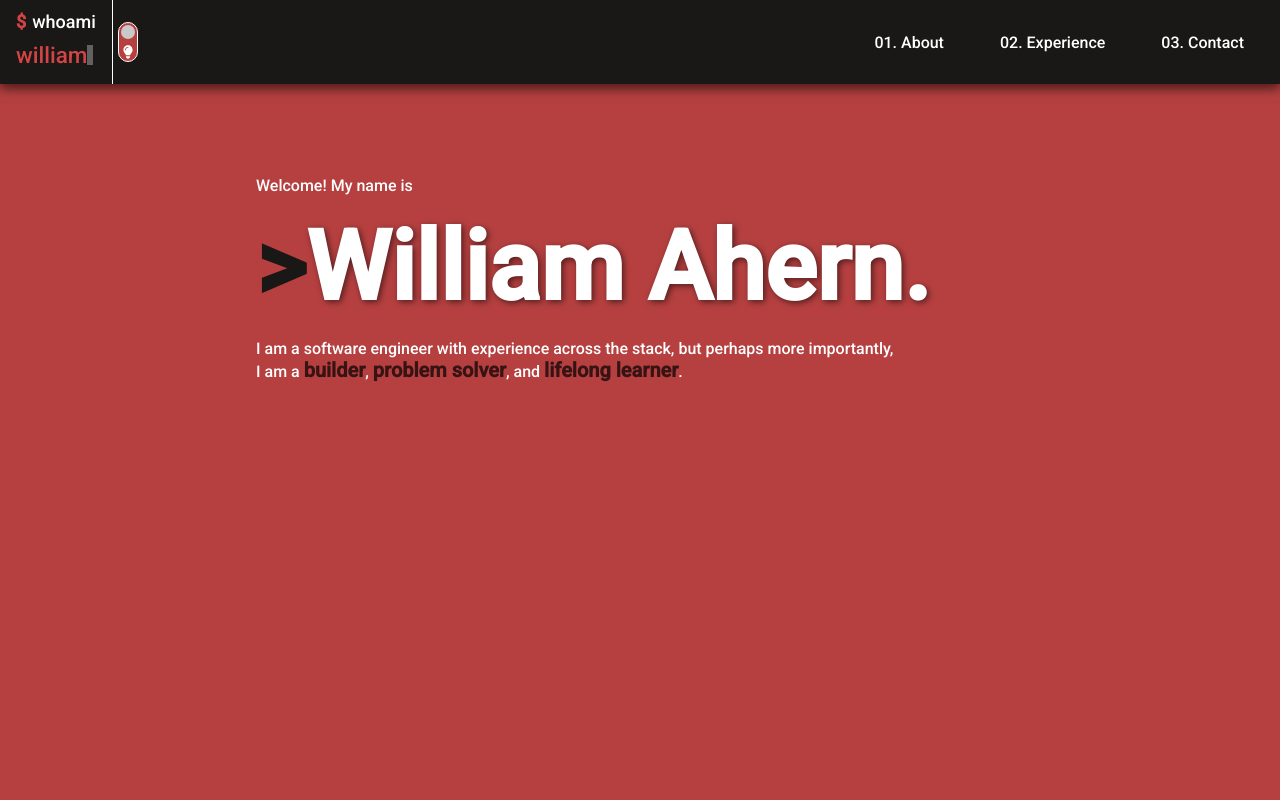
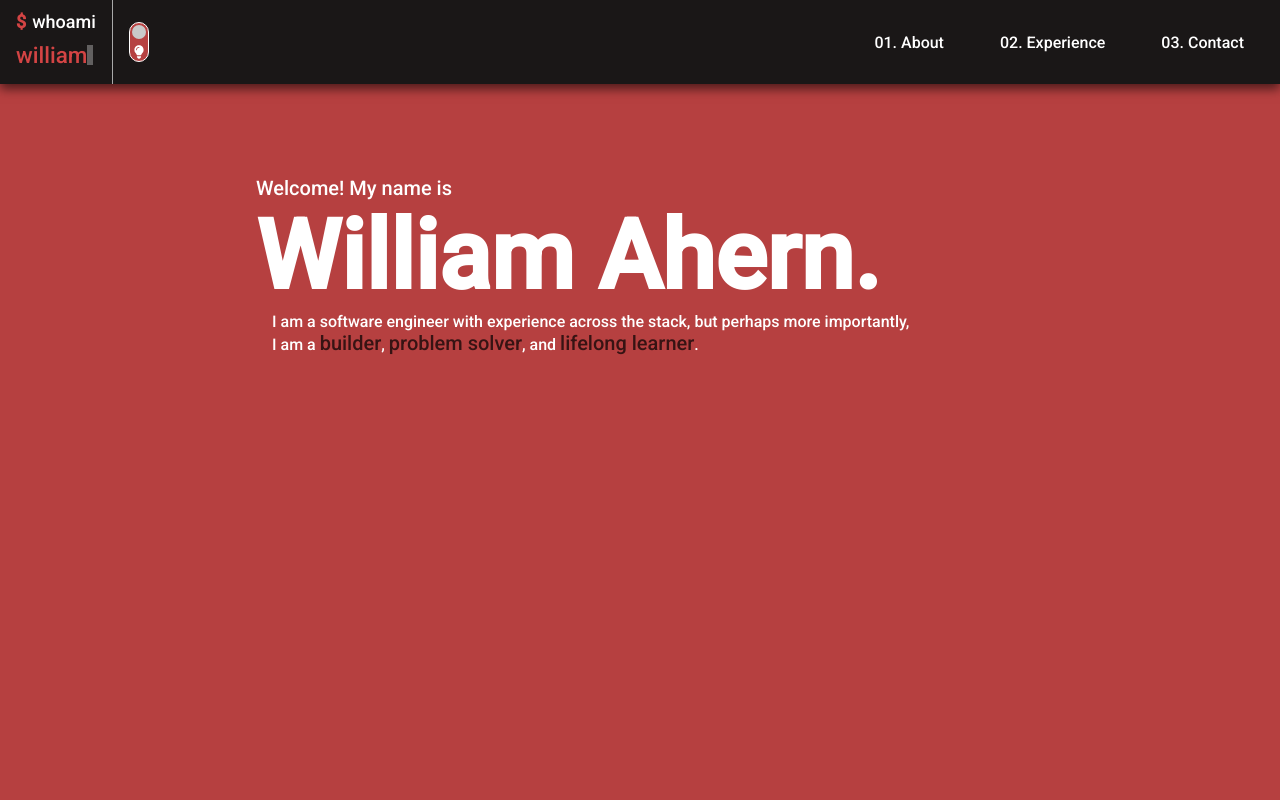
Before and after one commit to wi11ahern/who-am-i, a React (Vite) app: page / in a window 1280 px wide. Shown: the top 800 px of the page. Built offline with nearby package versions, Linux system fonts and the light colour scheme.

Commit message:
Add dark theme styles

```diff
--- a/index.html
+++ b/index.html
@@ -29,7 +29,7 @@
     <link rel="manifest" href="/site.webmanifest" />
     <title>William Ahern</title>
   </head>
-  <body>
+  <body id="body">
     <div id="root"></div>
     <script type="module" src="/src/main.tsx"></script>
   </body>
--- a/src/App.tsx
+++ b/src/App.tsx
@@ -1,9 +1,13 @@
 import About from "./components/about/about";
 import Greeting from "./components/greeting/greeting";
 import Header from "./components/layout/header";
-
+import { useSelector } from "react-redux";
+import { RootState } from "./store/store";
 
 function App() {
+  const theme = useSelector((state: RootState) => state.ui.theme);
+  document.getElementById("body")!.className = theme;
+
   return (
     <>
       <Header />
--- a/src/components/greeting/greeting.module.css
+++ b/src/components/greeting/greeting.module.css
@@ -8,32 +8,32 @@
 }
 
 .greeting-top {
-  margin-bottom: 1rem;
+  /* margin-bottom: 1rem; */
+  font-size: 1.25rem;
   background-color: transparent;
 }
 
 .name {
   background-color: transparent;
-  margin: 0;
   font-size: 6rem;
   text-align: left;
-  text-shadow: 2px 2px 6px rgba(0, 0, 0, 0.557);
-  margin-bottom: 1rem;
 }
 
-.bracket {
-  color: var(--black);
-  text-shadow: none;
+.name.dark {
+  color: var(--red-alt);
 }
 
 .greeting-bot {
   margin-top: 0;
+  margin-left: 16px;
   background-color: transparent;
 }
 
 .greeting-bot span {
-  /* text-shadow: 2px 2px 2px rgba(0, 0, 0, 0.322); */
   color: rgba(0, 0, 0, 0.699);
-  font-weight: bold;
   font-size: 1.25rem;
 }
+
+.greeting-bot.dark span {
+  color: var(--red-alt);
+}
--- a/src/components/greeting/greeting.tsx
+++ b/src/components/greeting/greeting.tsx
@@ -1,20 +1,25 @@
+import { useSelector } from "react-redux";
+import { RootState } from "../../store/store";
 import Card from "../ui/card";
 import styles from "./greeting.module.css";
 
 interface Props {}
 
 const Greeting = (props: Props) => {
+  const theme = useSelector((state: RootState) => state.ui.theme);
+
   return (
     <Card className={styles.greeting}>
       <p className={styles["greeting-top"]}>Welcome! My name is</p>
-      <h1 className={styles.name}>
-        <span className={styles.bracket}>&gt;</span>William Ahern.
+      <h1 className={`${styles.name} ${styles[theme]}`}>
+        {/* <span className={`${styles.bracket} ${styles[theme]}`}>&gt;</span> */}
+        William Ahern.
       </h1>
-      <p>
+      <p className={`${styles["greeting-bot"]} ${styles[theme]}`}>
         I am a software engineer with experience across the stack, but perhaps
         more importantly,
       </p>
-      <p className={styles["greeting-bot"]}>
+      <p className={`${styles["greeting-bot"]} ${styles[theme]}`}>
         I am a <span>builder</span>, <span>problem solver</span>, and{" "}
         <span>lifelong learner</span>.
       </p>
--- a/src/components/layout/header.module.css
+++ b/src/components/layout/header.module.css
@@ -6,12 +6,20 @@
   display: flex;
   position: fixed;
   top: 0px;
-  transition: all 0.5s cubic-bezier(0.4, 0, 0.2, 1);
+  transition: all 0.5s ease;
   height: 5.25rem;
   align-items: center;
 }
 
+.header.dark {
+  box-shadow: none;
+  box-shadow: 0 1px 0px var(--grey);
+}
+
 .hide {
   height: 0;
-  transition: all 0.5s cubic-bezier(0.4, 0, 0.2, 1);
 }
+
+.hide.dark {
+  border-bottom: none;
+}
--- a/src/components/layout/header.tsx
+++ b/src/components/layout/header.tsx
@@ -1,4 +1,6 @@
+import { useSelector } from "react-redux";
 import useScrollDirection from "../../hooks/useScrollDirection";
+import { RootState } from "../../store/store";
 import ThemeToggle from "../theme-toggle/theme-toggle";
 import styles from "./header.module.css";
 import MainNav from "./main-nav";
@@ -7,11 +9,12 @@ import WhoAmILogo from "./whoami-logo";
 const Header = () => {
   const scrollDirection = useScrollDirection();
   const headerScrollClass = scrollDirection === "down" ? styles["hide"] : "";
-  console.log("Updating header");
-  console.log(headerScrollClass);
+  const theme = useSelector((state: RootState) => state.ui.theme);
 
   return (
-    <header className={`${styles.header} ${headerScrollClass}`}>
+    <header
+      className={`${styles.header} ${headerScrollClass} ${styles[theme]}`}
+    >
       <WhoAmILogo />
       <ThemeToggle />
       <MainNav />
--- a/src/components/layout/whoami-logo.module.css
+++ b/src/components/layout/whoami-logo.module.css
@@ -5,8 +5,8 @@
 
 .terminal {
   padding: 10px;
-  background-color: rgb(26, 23, 23);
-  border-right: solid 1px white;
+  background-color: var(--black);
+  border-right: solid 1px var(--grey);
   color: white;
   min-width: 5.5rem;
   height: 100%;
@@ -41,7 +41,7 @@
   content: "";
   width: 6px;
   height: 20px;
-  background: #a9a9a9;
+  background: var(--grey);
   display: inline-block;
   animation: cursor-blink 1.5s steps(2) infinite;
 }
--- a/src/components/theme-toggle/theme-toggle.module.css
+++ b/src/components/theme-toggle/theme-toggle.module.css
@@ -1,6 +1,6 @@
 /* The switch - the box around the slider */
 .switch {
-  margin: auto 5px;
+  margin: auto 1rem auto 1rem;
   position: relative;
   display: inline-block;
   min-width: 20px;
--- a/src/index.css
+++ b/src/index.css
@@ -9,9 +9,17 @@
   --red: rgb(182, 64, 64);
   --red-alt: rgb(211, 68, 68);
   --black: rgb(26, 23, 23);
+  --grey: #a9a9a9;
 }
 
-body {
+.light {
   background-color: var(--red);
   color: white;
+  transition-duration: 0.5s;
 }
+
+.dark {
+  background-color: var(--black);
+  color: white;
+  transition-duration: 0.5s;
+}
```
